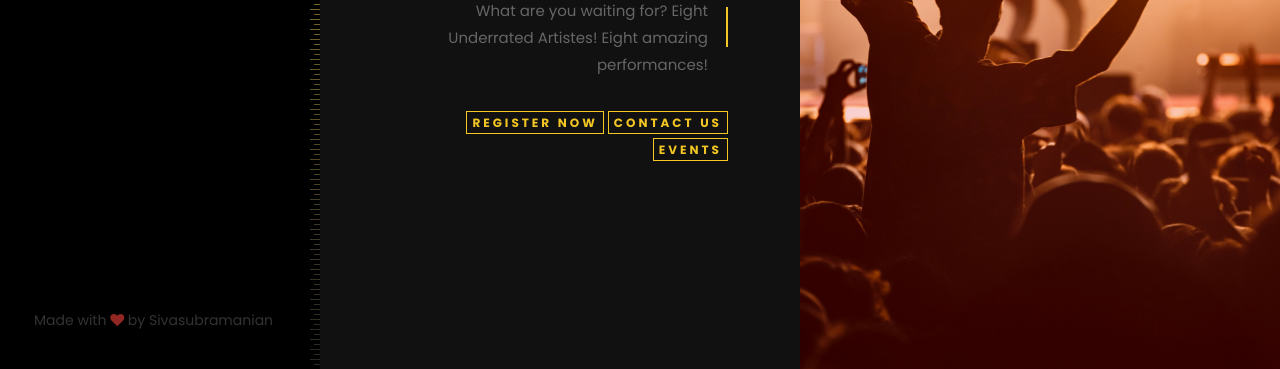
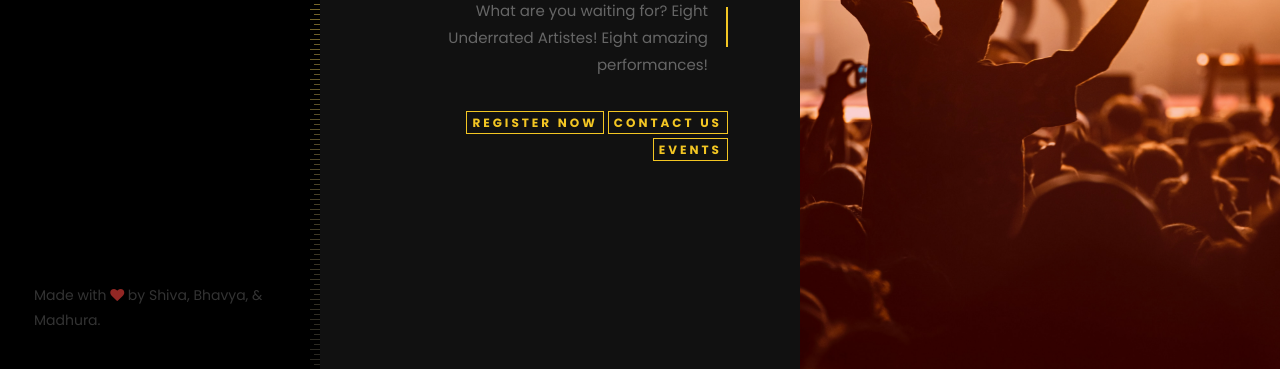
Before and after one commit to CaptSteel/requiemSite, a plain HTML site: page index.html in a window 1280 px wide. Shown: the part 431-800 px from the top of the page. Drawn offline with Linux system fonts and the light colour scheme.

Commit message:
small changes

```diff
--- a/index.html
+++ b/index.html
@@ -35,7 +35,7 @@
 			</nav>
 			<div class="colorlib-footer">
 				<p class="pfooter"><!-- Link back to Colorlib can't be removed. Template is licensed under CC BY 3.0. -->
-					Made with <i class="fa fa-heart" style="color:#922724"></i> by Sivasubramanian <!--&amp; <a href="https://colorlib.com" target="_blank">Colorlib</a>-->
+					Made with <i class="fa fa-heart" style="color:#922724"></i> by Shiva, Bhavya, &amp; Madhura.<!--&amp; <a href="https://colorlib.com" target="_blank">Colorlib</a>-->
 					<!-- Link back to Colorlib can't be removed. Template is licensed under CC BY 3.0. --></p>
 			</div>
 		</aside> <!-- ASIDE -->
```
Also changed, not shown: about.html (+1 -1 lines), contact.html (+1 -1 lines), gallery.html (+1 -1 lines).
